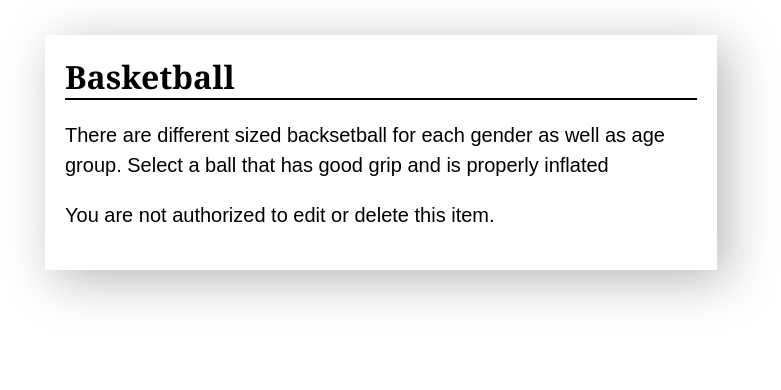
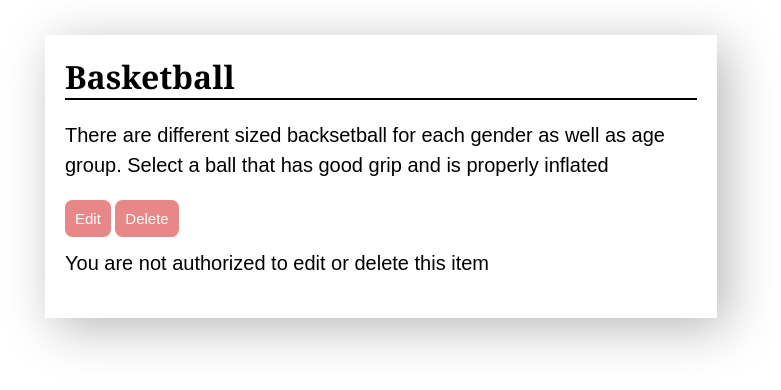
Before and after one commit to hdawg5000/sports-catalog-app, a Flask app: page /category/1/item/5 in a window 1280 px wide. Shown: the part 148-538 px from the top of the page, without its empty margins (259-1040 px from the left). Run offline with Flask 2, Linux system fonts and the light colour scheme.

Commit message:
Disable edit and delete buttons if user is not logged in

```diff
--- a/static/style.css
+++ b/static/style.css
@@ -131,6 +131,11 @@ li {
   width: 70px;
 }
 
+#disabled {
+  pointer-events: none;
+  opacity: 0.6
+}
+
 .pane {position:absolute; left: 25%; border: 2px solid;
     border-radius: 25px; padding: 5px; margin: 5px; border-color: #999999; background-color: #333333; }
 .header         {left:50%; text-align: center;}
--- a/templates/showItem.html
+++ b/templates/showItem.html
@@ -27,9 +27,13 @@
         <a href="{{url_for('deleteItem', category_id=category.id, item_id=item.id)}}">Delete</a>
       </div>
       {% else %}
+      <div id="links">
+        <a href="{{url_for('editItem', category_id=category.id, item_id=item.id)}}" disabled="true" id="disabled">Edit</a>
+        <a href="{{url_for('deleteItem', category_id=category.id, item_id=item.id)}}" disabled="true" id="disabled">Delete</a>
         <p>
-          You are not authorized to edit or delete this item.
+          You are not authorized to edit or delete this item
         </p>
+      </div>
       {% endif %}
     </div>
   </body>
```
